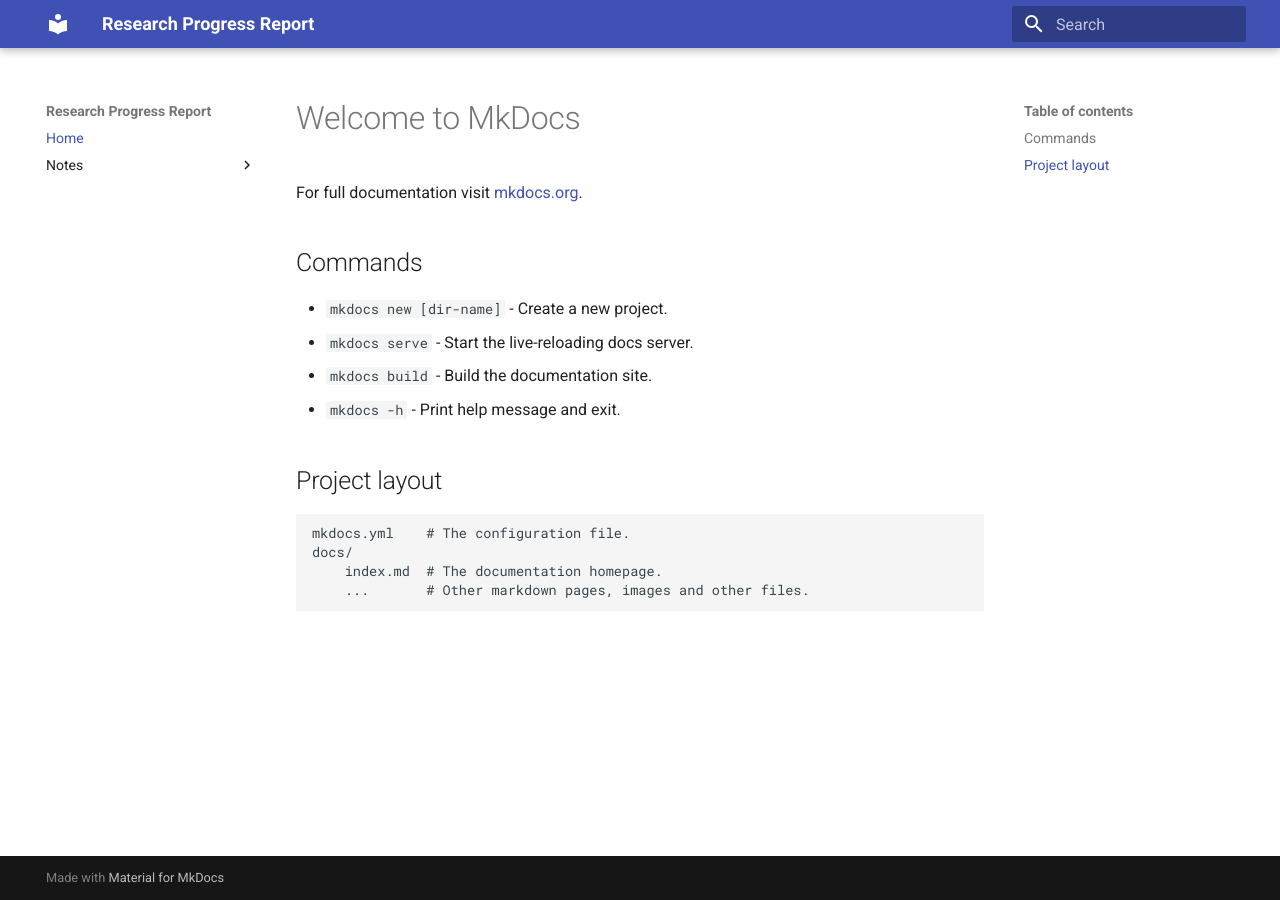
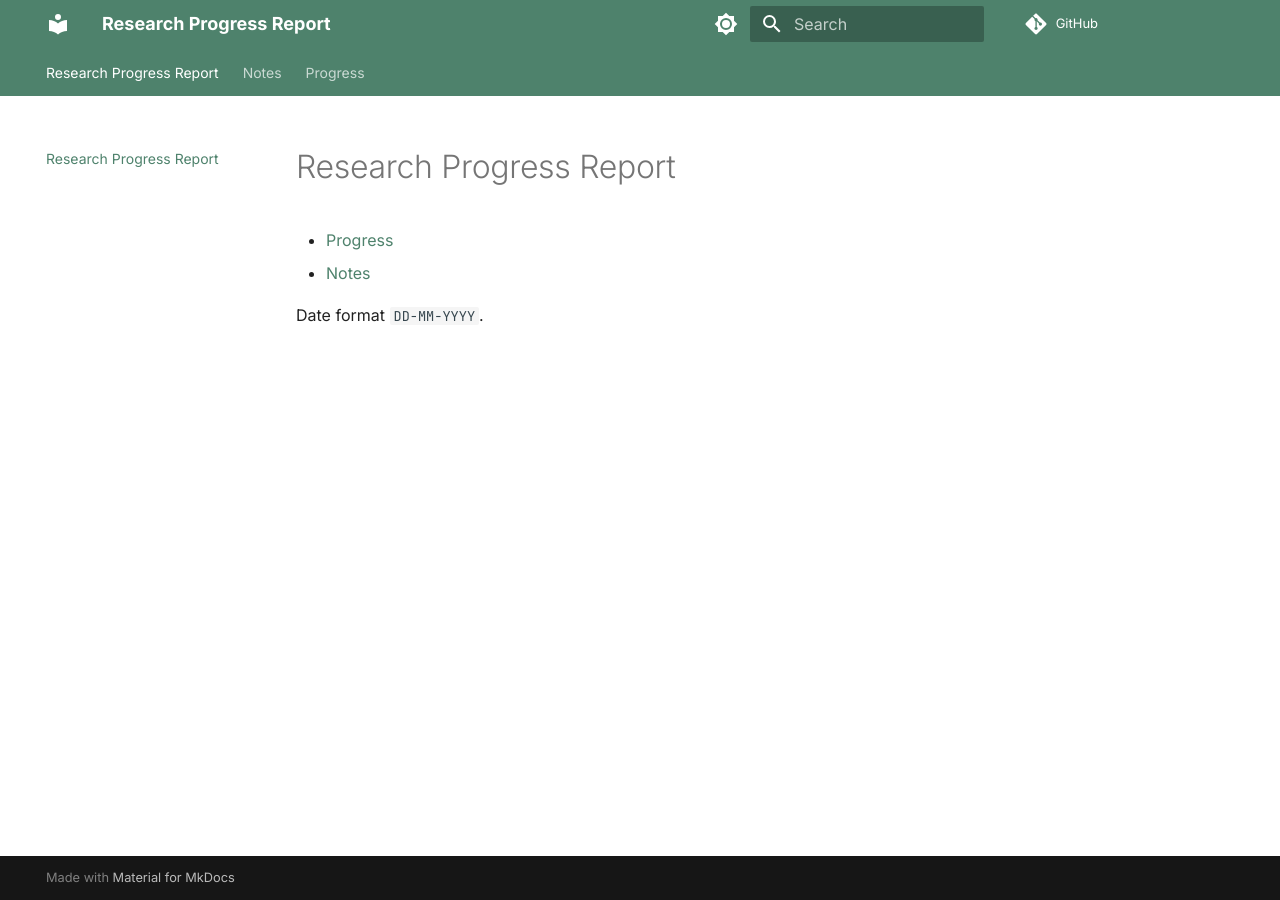
Before and after one commit to anugrahambia/research-report, an MkDocs documentation site: the page built from docs/index.md, in a window 1280 px wide. Built offline with MkDocs 1.6.1 and Material for MkDocs 9.7.7, drawn with Linux system fonts in a browser that asks for light colours; comment, search, counter and statistics services are not loaded.

Commit message:
MKDocs first setup

```diff
--- a/docs/index.md
+++ b/docs/index.md
@@ -1,17 +1,6 @@
-# Welcome to MkDocs
+# Research Progress Report
 
-For full documentation visit [mkdocs.org](https://www.mkdocs.org).
+- [Progress](progress/index.md)
+- [Notes](notes/index.md)
 
-## Commands
-
-* `mkdocs new [dir-name]` - Create a new project.
-* `mkdocs serve` - Start the live-reloading docs server.
-* `mkdocs build` - Build the documentation site.
-* `mkdocs -h` - Print help message and exit.
-
-## Project layout
-
-    mkdocs.yml    # The configuration file.
-    docs/
-        index.md  # The documentation homepage.
-        ...       # Other markdown pages, images and other files.
+Date format `DD-MM-YYYY`.
--- /dev/null
+++ b/docs/stylesheets/extra.css
@@ -0,0 +1,6 @@
+:root > * {
+  --md-primary-fg-color: #4e826c;
+  --md-primary-fg-color--light: #4a7aa8;
+  --md-primary-fg-color--dark: #123454;
+  --md-accent-fg-color: #c0504d;
+}
--- a/mkdocs.yml
+++ b/mkdocs.yml
@@ -1,10 +1,29 @@
 site_name: Research Progress Report
-
 theme:
   name: material
+  font:
+    text: Inter
+    code: JetBrains Mono
+  palette:
+    - scheme: default
+      primary: custom
+      accent: custom
+      toggle:
+        icon: material/brightness-7
+        name: Ganti ke mode gelap
+    - scheme: slate
+      primary: custom
+      accent: custom
+      toggle:
+        icon: material/brightness-4
+        name: Ganti ke mode terang
+  features:
+    - navigation.tabs
+    - navigation.sections
+    - navigation.top
+    - search.suggest
 
+extra_css:
+  - stylesheets/extra.css
 
-nav:
-  - Home: index.md
-  - Notes:
-    - notes/introduction.md
+repo_url: https://github.com/anugrahambia/research-report
```
Also changed, not shown: docs/notes/index.md (added, +3 -0 lines), docs/progress/index.md (added, +3 -0 lines).
